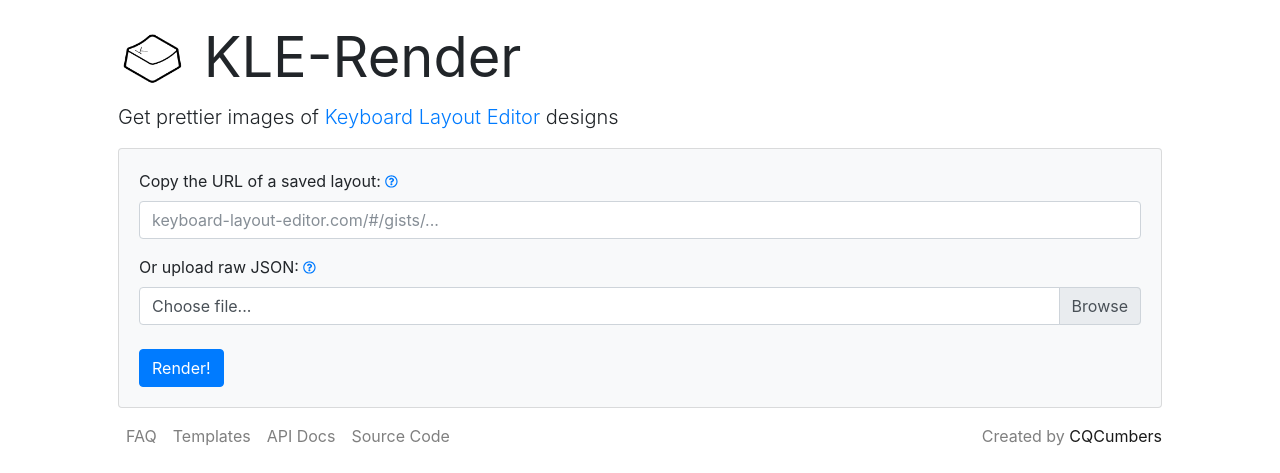
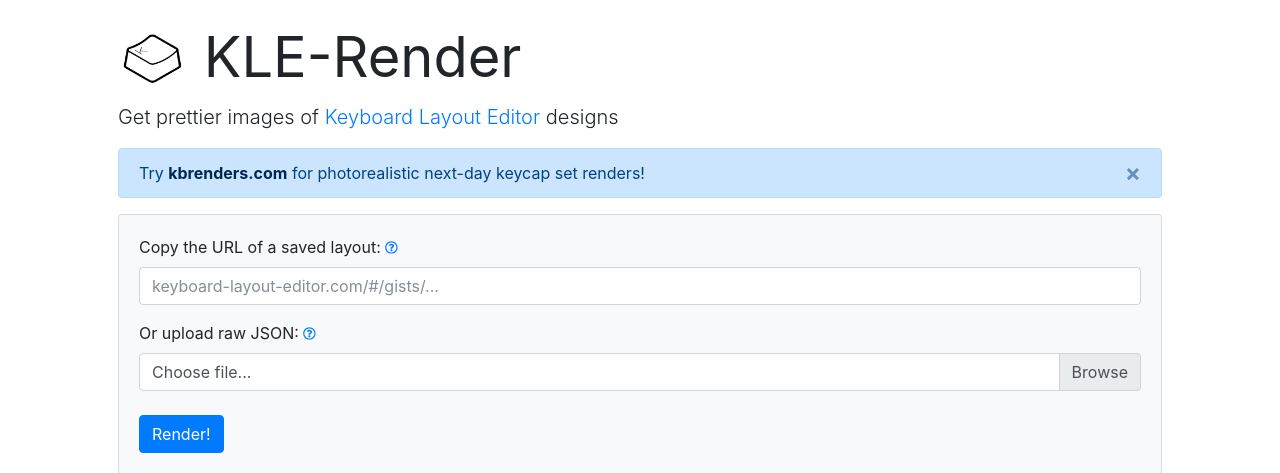
Before and after one commit to CQCumbers/kle_render, a Flask app: page / in a window 1280 px wide. Shown: the top 473 px of the page. Run offline with Flask 2, Linux system fonts and the light colour scheme; some libraries are stand-ins or nearby versions.

Commit message:
Added kbrenders promo message

```diff
--- a/templates/index.html
+++ b/templates/index.html
@@ -33,12 +33,12 @@
           </div>
           {% endfor %}
         {% else %}
-        <!--<div class="alert alert-primary alert-dismissible fade show" role="alert">
+        <div class="alert alert-primary alert-dismissible fade show" role="alert">
           <button type="button" class="close" data-dismiss="alert" aria-label="Close">
             <span aria-hidden="true">&times;</span>
           </button>
           Try <a class="alert-link" href="http://kbrenders.com">kbrenders.com</a> for photorealistic next-day keycap set renders!
-        </div>-->
+        </div>
         {% endif %}
       {% endwith %}
 
```
